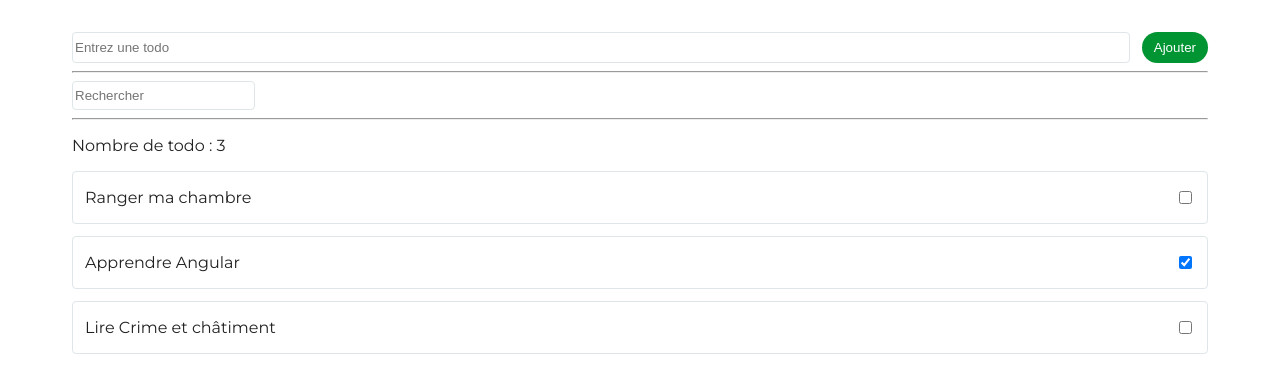
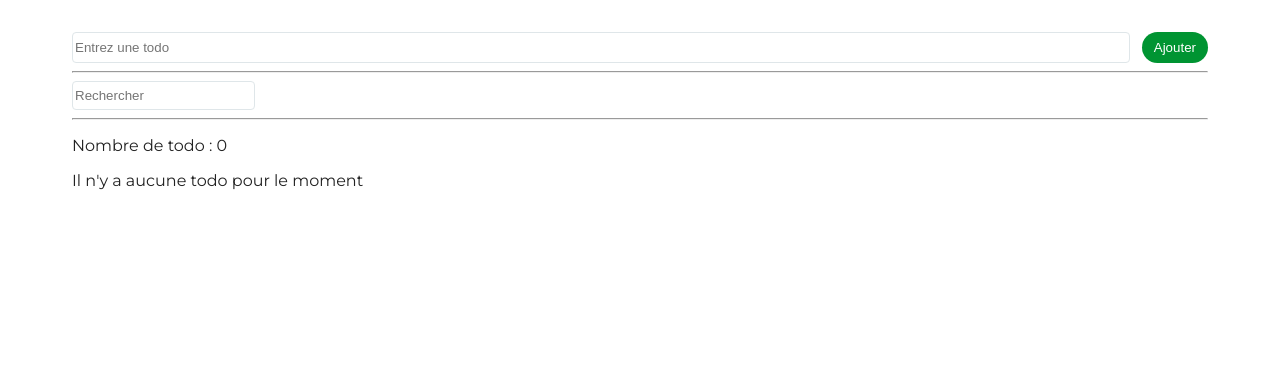
Before and after one commit to gtn-massart/Angular-Todolist, an Angular app: page / in a window 1280 px wide. Shown: the top 392 px of the page. Built offline with nearby package versions, Linux system fonts and the light colour scheme.

Commit message:
modif id key

```diff
--- a/src/app/components/todo-container.ts
+++ b/src/app/components/todo-container.ts
@@ -17,23 +17,7 @@ import { TodoInterface } from '../shared/interfaces/todo.interface';
   `,
 })
 export class TodoContainer {
-  todosList = signal<TodoInterface[]>([
-    {
-      id: '1',
-      name: 'Ranger ma chambre',
-      done: false,
-    },
-    {
-      id: '2',
-      name: 'Apprendre Angular',
-      done: true,
-    },
-    {
-      id: '3',
-      name: 'Lire Crime et châtiment',
-      done: false,
-    },
-  ]);
+  todosList = signal<TodoInterface[]>([]);
 
   addTodo(todo: TodoInterface) {
     this.todosList.update((todos) => [...todos, todo]);
@@ -42,7 +26,7 @@ export class TodoContainer {
   toggleTodo(todoId: string) {
     this.todosList.update((todos) =>
       todos.map((todo) => {
-        if (todoId === todo.id) {
+        if (todoId === todo._id) {
           return {
             ...todo,
             done: !todo.done,
--- a/src/app/components/todo-form.ts
+++ b/src/app/components/todo-form.ts
@@ -1,13 +1,17 @@
 import { Component, output } from '@angular/core';
 import { FormsModule } from '@angular/forms';
 import { TodoInterface } from '../shared/interfaces/todo.interface';
-
 
 @Component({
   selector: 'app-todo-form',
   imports: [FormsModule],
   template: `
-    <input type="text" [(ngModel)]="todoName" class="flex-auto border" placeholder="Entrez une todo" />
+    <input
+      type="text"
+      [(ngModel)]="todoName"
+      class="flex-auto border"
+      placeholder="Entrez une todo"
+    />
     <button class="btn btn-primary" (click)="addTodoInput()">Ajouter</button>
   `,
   styles: `
@@ -18,17 +22,17 @@ import { TodoInterface } from '../shared/interfaces/todo.interface';
   `,
 })
 export class TodoForm {
-  todoName: string = "";
-  addTodo = output<TodoInterface>()
+  todoName: string = '';
+  addTodo = output<TodoInterface>();
 
   addTodoInput() {
-    if(this.todoName){
+    if (this.todoName) {
       const newTodo = {
-        id: "" + Math.floor(Math.random() * 1001),
+        _id: '' + Math.floor(Math.random() * 1001),
         name: this.todoName,
-        done: false
+        done: false,
       };
-      this.todoName = "";
+      this.todoName = '';
       this.addTodo.emit(newTodo);
     }
   }
--- a/src/app/components/todo.ts
+++ b/src/app/components/todo.ts
@@ -11,7 +11,7 @@ import { TodoInterface } from '../shared/interfaces/todo.interface';
     </li>
   `,
   host: {
-    "(click)": "toggleTodo.emit(todo().id)"
+    '(click)': 'toggleTodo.emit(todo()._id)',
   },
   styles: `
     li {
--- a/src/app/components/todos-list.ts
+++ b/src/app/components/todos-list.ts
@@ -12,7 +12,7 @@ import { TodoFilter } from './todo-filter';
     <hr />
     <p>Nombre de todo : {{ nbrOfFilteredTodos() }}</p>
     <ul class="flex flex-col gap-12">
-      @for (todo of filterdTodosList(); track todo.id) {
+      @for (todo of filterdTodosList(); track todo._id) {
         <app-todo (toggleTodo)="toggleTodo.emit($event)" [todo]="todo" />
       } @empty {
         <li>Il n'y a aucune todo pour le moment</li>
--- a/src/app/shared/interfaces/todo.interface.ts
+++ b/src/app/shared/interfaces/todo.interface.ts
@@ -1,5 +1,5 @@
 export interface TodoInterface {
-  id: string;
+  _id: string;
   name: string;
   done: boolean;
 }
```
